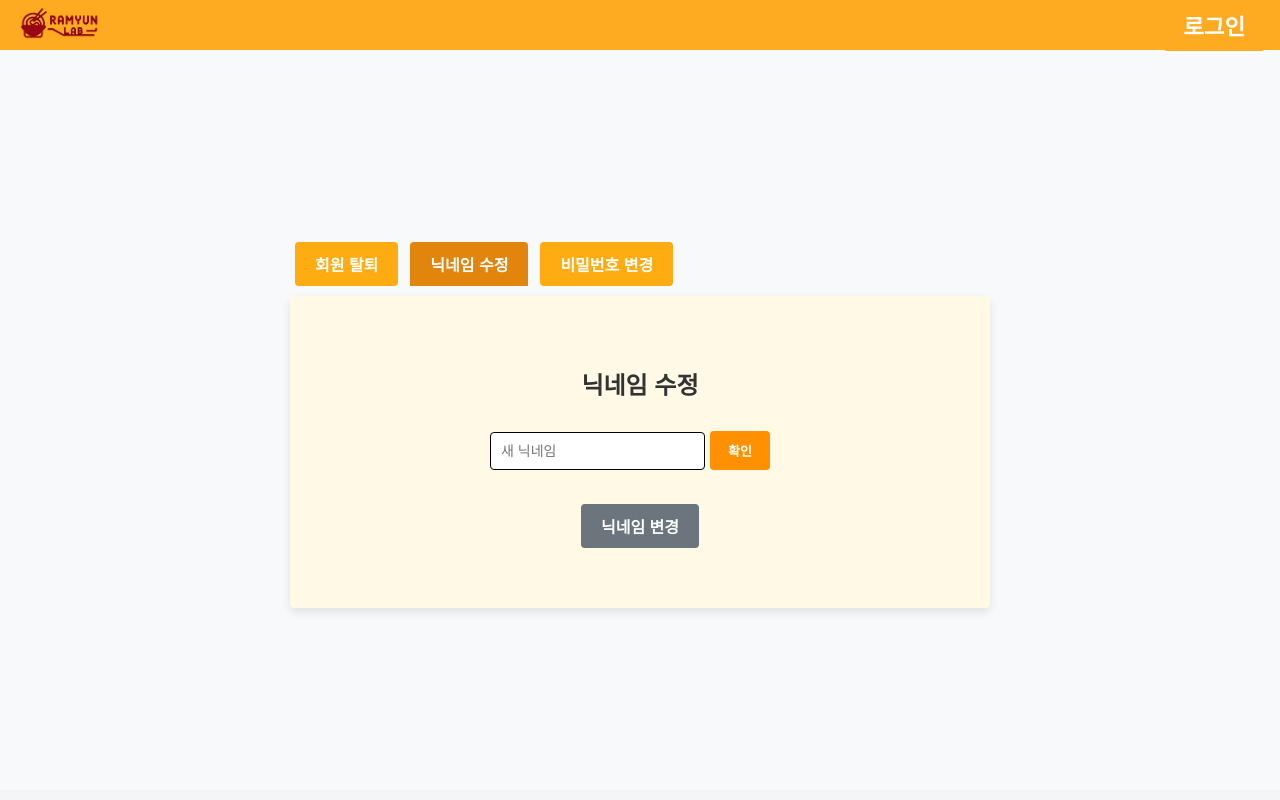
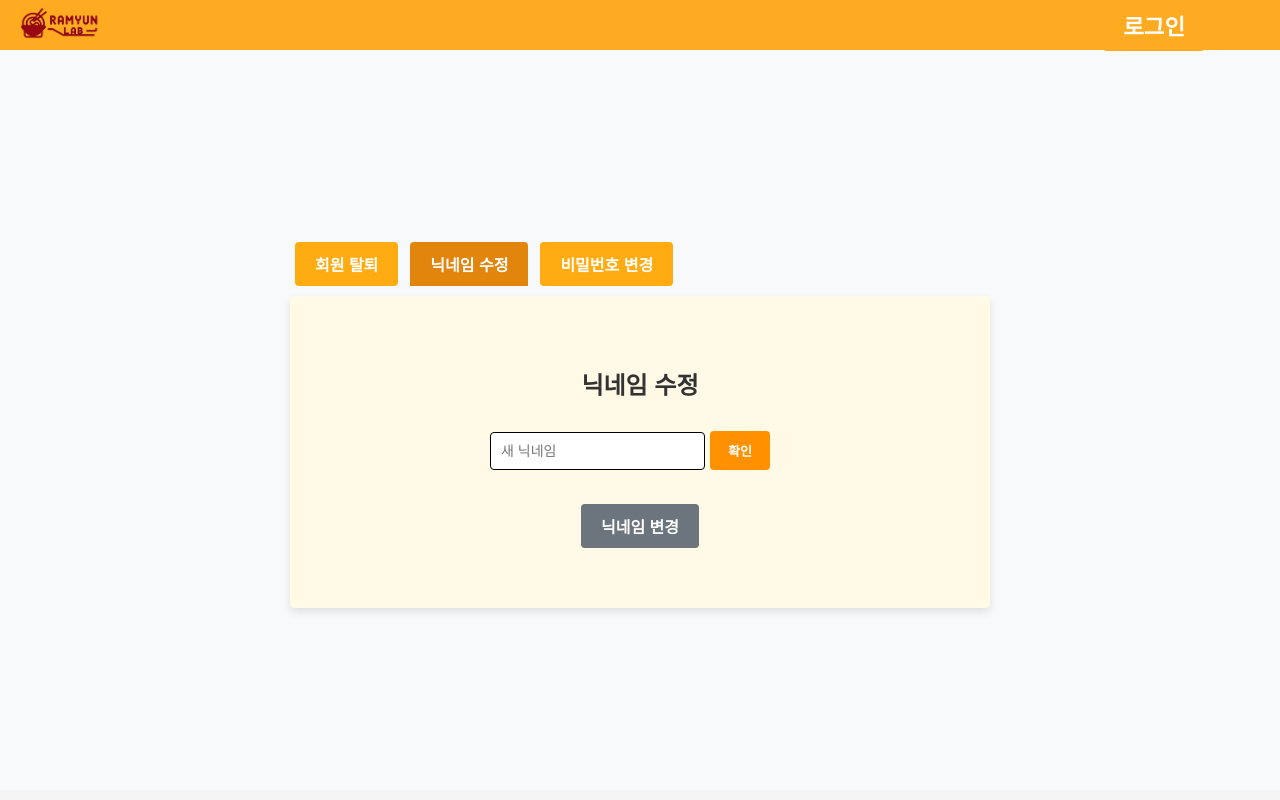
Before and after one commit to RamyunLab/ramyunlab-fe, a React (Create React App) app: page /account in a window 1280 px wide. Shown: the top 800 px of the page. Built offline with nearby package versions, Linux system fonts and the light colour scheme; no server answers; a web font is replaced by a local one.

Commit message:
fix:버튼위치조정

```diff
--- a/src/components/Header/Header.module.scss
+++ b/src/components/Header/Header.module.scss
@@ -26,7 +26,7 @@
     color: white;
     font-family: inherit;
     position: relative;
-    right: 10px; /* 버튼을 왼쪽으로 이동 */
+    right: 70px; /* 버튼을 왼쪽으로 이동 */
 }
 
 .menuIcon {
```
